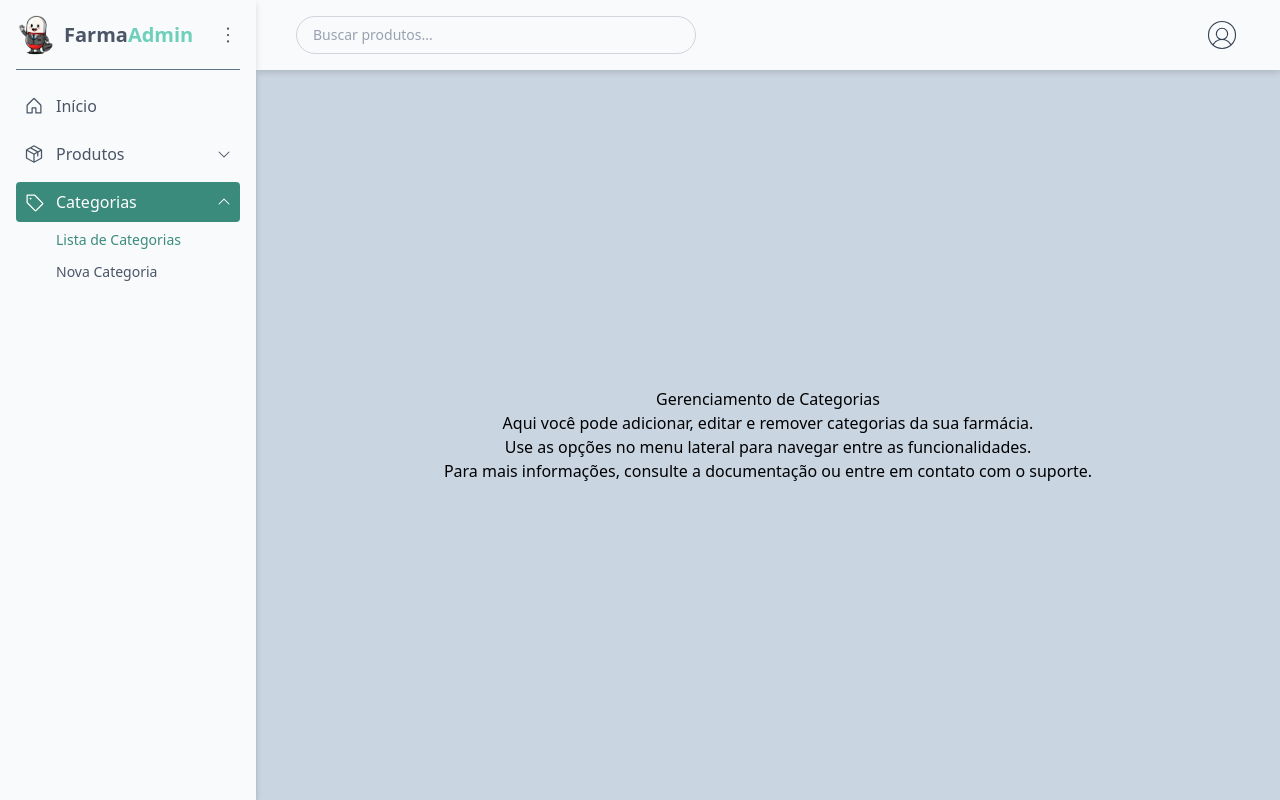
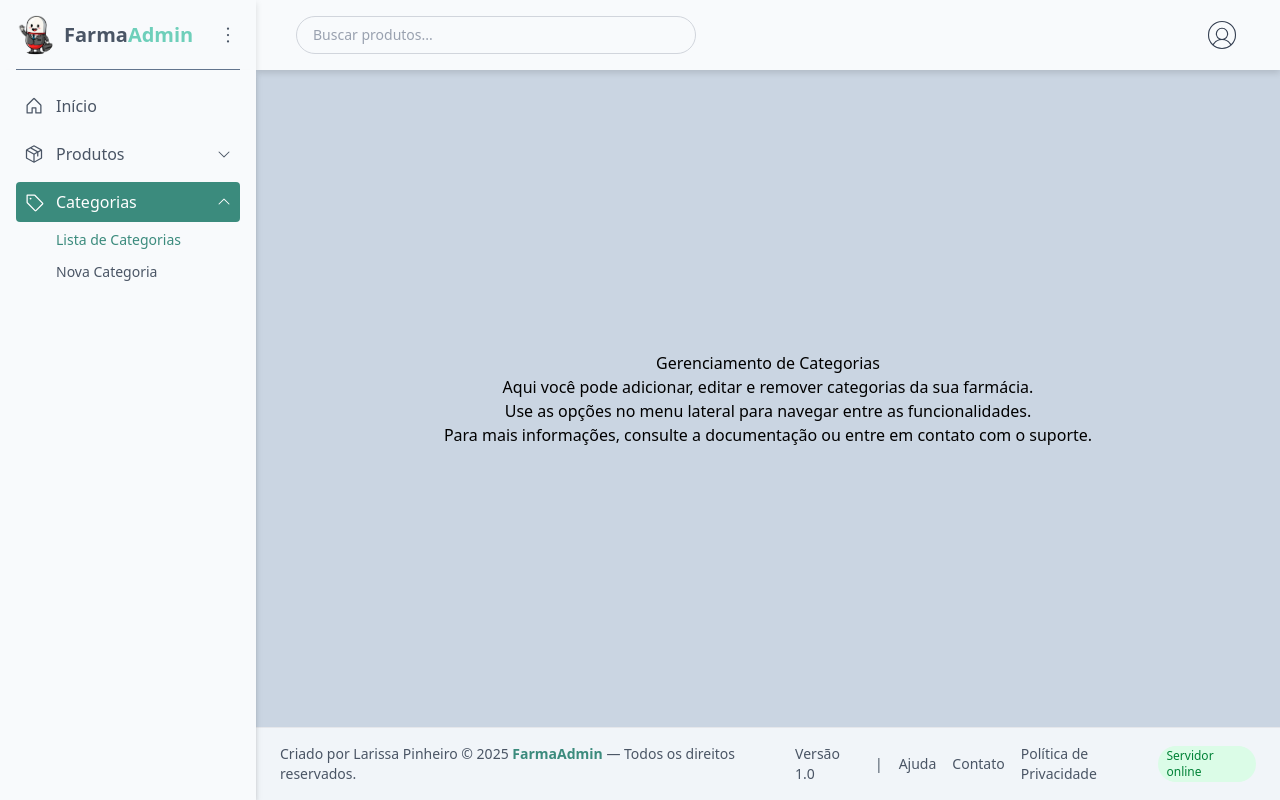
Before and after one commit to larissa-pinheiro/farma-admin, a React (Vite) app: page /categorias in a window 1280 px wide. Built offline with nearby package versions, Linux system fonts and the light colour scheme.

Commit message:
feat: cria o footer

```diff
--- a/src/App.tsx
+++ b/src/App.tsx
@@ -1,4 +1,5 @@
 import { BrowserRouter, Route, Routes } from "react-router-dom";
+import Footer from "./components/footer/Footer";
 import Header from "./components/header/Header";
 import Sidebar from "./components/sidebar/Sidebar";
 import Categorias from "./pages/categorias/Categorias";
@@ -19,6 +20,7 @@ function App() {
               <Route path="/categorias" element={<Categorias />} />
             </Routes>
           </main>
+          <Footer />
         </div>
       </div>
     </BrowserRouter>
--- /dev/null
+++ b/src/components/footer/Footer.tsx
@@ -0,0 +1,29 @@
+
+function Footer() {
+  const year = new Date().getFullYear();
+
+  return (
+    <footer className="w-full bg-slate-100 text-gray-600 text-sm border-t border-gray-200 px-6 py-4 flex flex-col md:flex-row items-center justify-between">
+
+      <div className="text-center md:text-left mb-2 md:mb-0">
+        Criado por Larissa Pinheiro © {year} <strong className="text-[#3b8b7d]">FarmaAdmin</strong> — Todos os direitos reservados.
+      </div>
+
+      <div className="flex items-center gap-4 mb-2 md:mb-0">
+        <span className="hidden sm:inline">Versão 1.0</span>
+        <span className="hidden sm:inline">|</span>
+        <a href="https://github.com/larissa-pinheiro" className="hover:text-emerald-700" target="_blank" rel="noopener noreferrer">Ajuda</a>
+        <a href="https://www.linkedin.com/in/larissa-mpinheiro/" className="hover:text-emerald-700" target="_blank" rel="noopener noreferrer">Contato</a>
+        <a href="#" className="hover:text-emerald-700">Política de Privacidade</a>
+      </div>
+
+      <div className="flex items-center gap-3">
+        <span className="text-xs px-2 py-0.5 bg-green-100 text-green-700 rounded-full">
+          Servidor online
+        </span>
+      </div>
+    </footer>
+  );
+}
+
+export default Footer;
```
